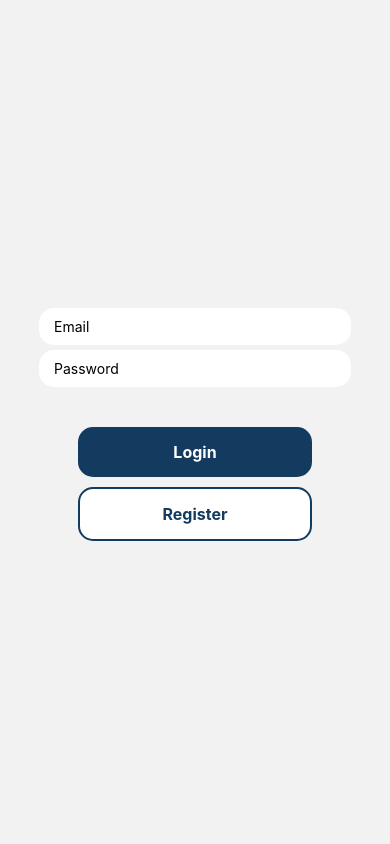
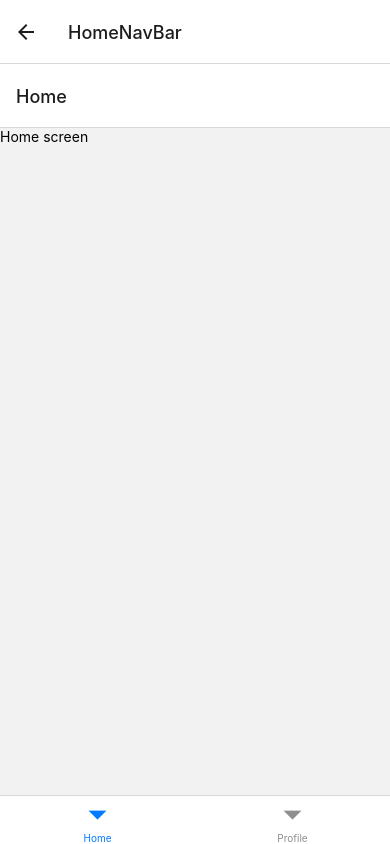
Before and after one commit to Yakobbb/Timely, a React Native app: screen /HomeNavBar in a window 390 px wide. Before the commit this address had no page. Built offline with nearby package versions, Linux system fonts and the light colour scheme.

Commit message:
Add functional nav bar

```diff
--- a/App.js
+++ b/App.js
@@ -3,16 +3,16 @@ import { StyleSheet, Text, View } from 'react-native';
 import { NavigationContainer } from '@react-navigation/native';
 import { createNativeStackNavigator } from '@react-navigation/native-stack';
 import LoginScreen from './screens/Login';
-import HomeScreen from './screens/Home';
+import NavBarTabs from './screens/NavBar'
 
 const Stack = createNativeStackNavigator();
 
 export default function App() {
   return (
-    <NavigationContainer independent={true}>
+    <NavigationContainer>
       <Stack.Navigator>
         <Stack.Screen options={{headerShown: false}} name = "Login" component={LoginScreen} />
-        <Stack.Screen name = "Home" component={HomeScreen} />
+        <Stack.Screen name = "HomeNavBar" component={NavBarTabs} />
       </Stack.Navigator>
     </NavigationContainer>
   );
--- a/screens/Login.js
+++ b/screens/Login.js
@@ -15,7 +15,7 @@ const LoginScreen = () => {
         .then((userCredential) => {
             // Signed in
             const user = userCredential.user;
-            navigation.navigate("Home")
+            navigation.navigate('HomeNavBar', { screen: 'Home' });
         })
         .catch((error) => {
             const errorCode = error.code;
@@ -28,7 +28,7 @@ const LoginScreen = () => {
         .then((userCredential) => {
           // Signed in
           const user = userCredential.user;
-          navigation.navigate("Home")
+          navigation.navigate('HomeNavBar', { screen: 'Home' });
         })
         .catch((error) => {
           const errorCode = error.code;
--- /dev/null
+++ b/screens/NavBar.js
@@ -0,0 +1,19 @@
+import React from "react";
+import { NavigationContainer } from "@react-navigation/native";
+import { createBottomTabNavigator} from '@react-navigation/bottom-tabs';
+import ProfileScreen from "./Profile";
+import HomeScreen from "./Home";
+
+// Screen that will introduce the menu bar
+const Tab = createBottomTabNavigator();
+
+const NavBarTabs = () => {
+  return (
+    <Tab.Navigator>
+        <Tab.Screen name="Home" component={HomeScreen} />
+        <Tab.Screen name="Profile" component={ProfileScreen} />
+    </Tab.Navigator>
+  );
+}
+
+export default NavBarTabs
```
Also changed, not shown: screens/Home.js (+0 -16 lines).
